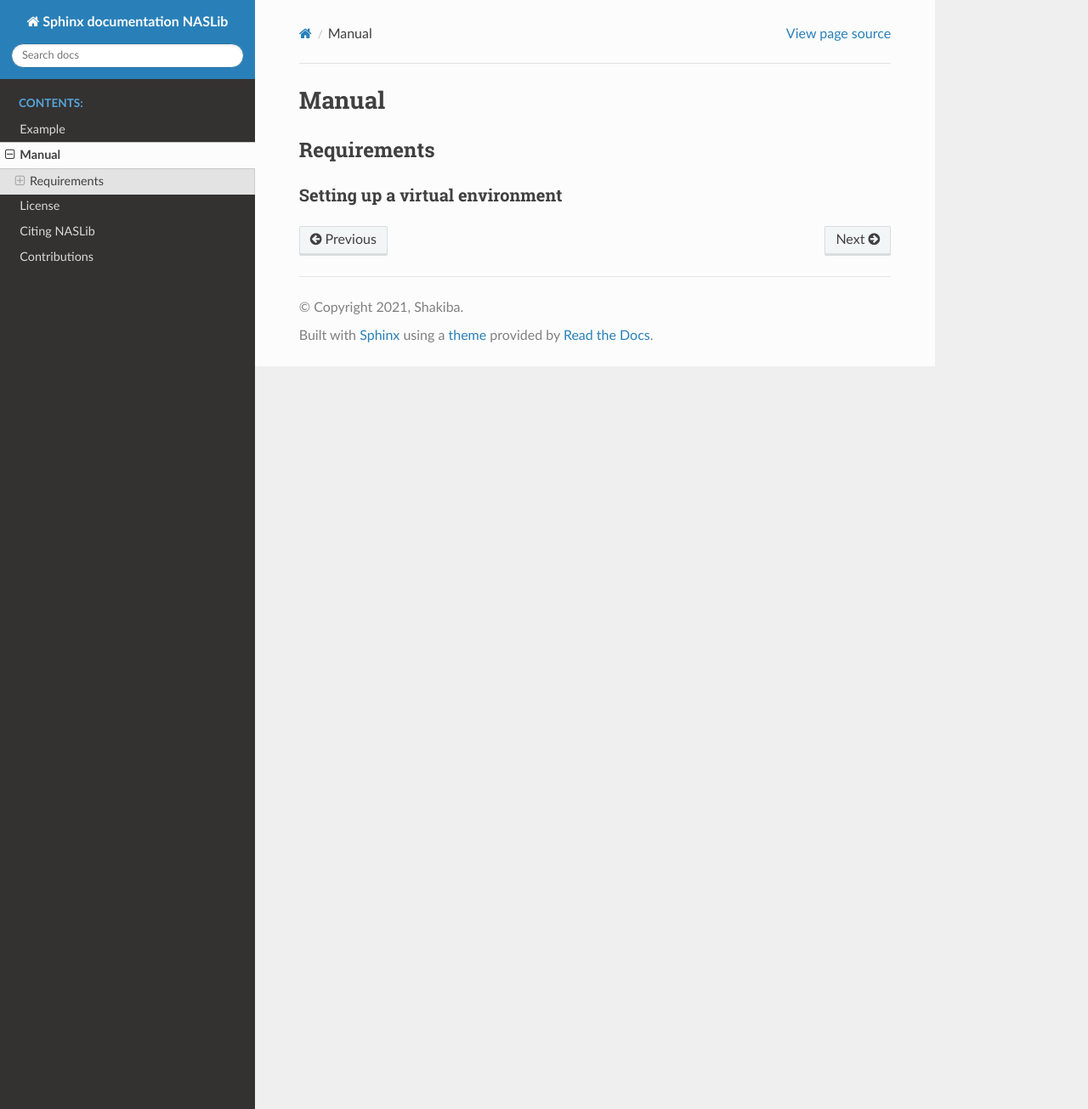
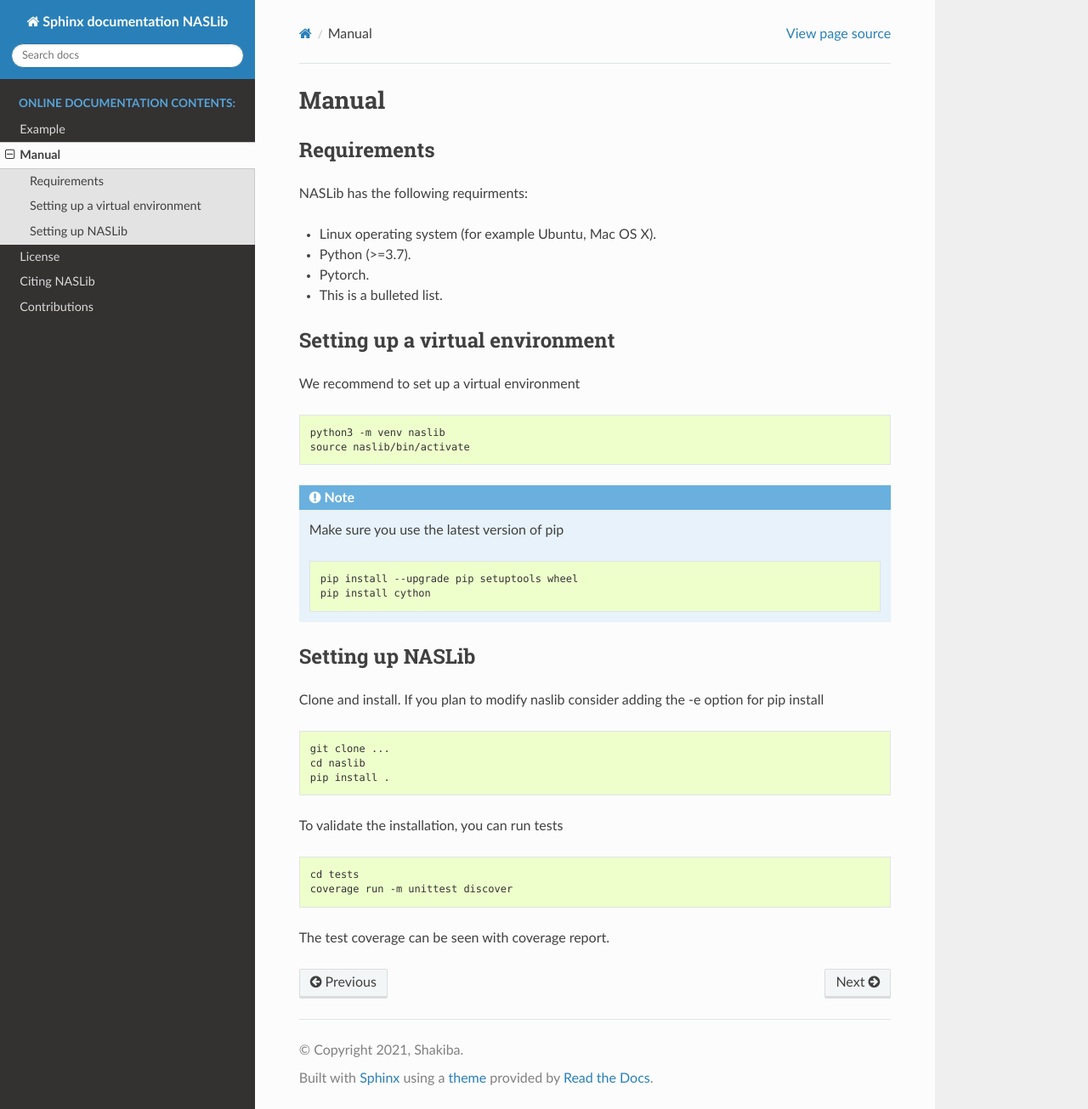
Before and after one commit to shakibamrd/NASLib-documentation, a Sphinx documentation site: the page built from sphinx/manual.rst, in a window 1280 px wide and 1305 px high. Shown: the whole window at 85% size. Built offline with Sphinx 7.4.7 and the Read the Docs theme 2.0.0, drawn with Linux system fonts in a browser that asks for light colours.

Commit message:
finished the structure of doc

```diff
--- a/sphinx/citing.rst
+++ b/sphinx/citing.rst
@@ -1,2 +1,5 @@
 Citing NASLib
 =============
+If you use this code in your own work, please :footcite:t:`naslib-2020` and :footcite:t:`white2021powerful`.
+
+.. footbibliography::
--- a/sphinx/conf.py
+++ b/sphinx/conf.py
@@ -162,4 +162,7 @@ import sphinx_rtd_theme
 
 extensions = [
     "sphinx_rtd_theme",
+    'sphinxcontrib.bibtex',
 ]
+
+bibtex_bibfiles = ['refs.bib']
--- a/sphinx/contributing.rst
+++ b/sphinx/contributing.rst
@@ -3,4 +3,8 @@ Contributions
 
 We appreciate all contribution to Auto-PyTorch, from bug reports and documentation to new features. If you want to contribute to the code, you can pick an issue from the issue tracker which is marked with Needs contributer.
 
+.. note::
+    To avoid spending time on duplicate work or features that are unlikely to get merged, it is highly advised that you contact the developers by opening a github issue before starting to work.
+
+
 When developing new features, please create a new branch from the refactor_development branch. When to submitting a pull request, make sure that all tests are still passing.
--- a/sphinx/license.rst
+++ b/sphinx/license.rst
@@ -1,2 +1,3 @@
 License
 =======
+NASLib is licensed the same way as scikit-learn, namely the 3-clause BSD license.
--- a/sphinx/manual.rst
+++ b/sphinx/manual.rst
@@ -3,6 +3,46 @@ Manual
 
 Requirements
 ------------
+NASLib has the following requirments:
+
+* Linux operating system (for example Ubuntu, Mac OS X).
+* Python (>=3.7).
+* Pytorch.
+* This is a bulleted list.
 
 Setting up a virtual environment
-~~~~~~~~~~~~~~~~~~~~~~~~~~~~~~~~
+--------------------------------
+We recommend to set up a virtual environment
+
+.. code-block:: console
+
+    python3 -m venv naslib
+    source naslib/bin/activate
+
+.. note::
+    Make sure you use the latest version of pip
+
+    .. code-block:: console
+
+        pip install --upgrade pip setuptools wheel
+        pip install cython
+
+Setting up NASLib
+-----------------
+Clone and install.
+If you plan to modify naslib consider adding the -e option for pip install
+
+.. code-block:: console
+
+    git clone ...
+    cd naslib
+    pip install .
+
+To validate the installation, you can run tests
+
+.. code-block:: console
+
+    cd tests
+    coverage run -m unittest discover
+
+The test coverage can be seen with coverage report.
--- /dev/null
+++ b/sphinx/refs.bib
@@ -0,0 +1,13 @@
+@misc{naslib-2020,
+title={NASLib: A Modular and Flexible Neural Architecture Search Library},
+author={Ruchte, Michael and Zela, Arber and Siems, Julien and Grabocka, Josif and Hutter, Frank},
+year={2020}, publisher={GitHub},
+howpublished={\url{https://github.com/automl/NASLib}}
+}
+
+@article{white2021powerful,
+title={How Powerful are Performance Predictors in Neural Architecture Search?},
+author={White, Colin and Zela, Arber and Ru, Binxin and Liu, Yang and Hutter, Frank},
+journal={arXiv preprint arXiv:2104.01177},
+year={2021}
+}
```
Also changed, not shown: sphinx/index.rst (+22 -7 lines), sphinx/naslib-overview.png (added).
